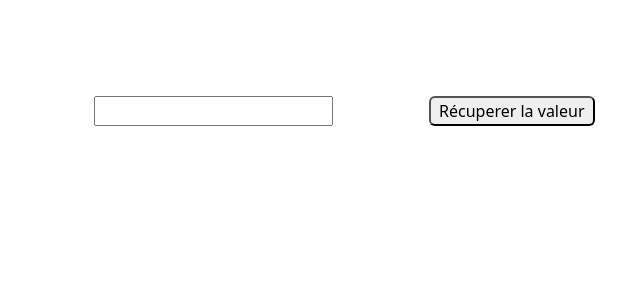
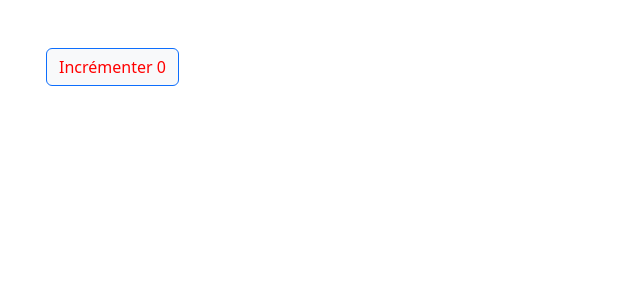
Before and after one commit to b0b1n/tuto-react, a React (Vite) app: page / in a window 1280 px wide. Shown: the top 300 px of the page, without its empty margins (2-642 px from the left). Built offline with nearby package versions, Linux system fonts and the light colour scheme.

Commit message:
5.React useLayoutEffect

```diff
--- a/src/index.jsx
+++ b/src/index.jsx
@@ -1,21 +1,28 @@
-import React, { useRef } from "react";
+import React, { useCallback, useLayoutEffect, useState, useRef } from "react";
 import { render } from "react-dom";
 
+function wait(duration) {
+  const t = Date.now();
+  while (true) {
+    return Date.now() - t > duration ?? true;
+  }
+}
 function App() {
+  const [count, setCount] = useState(0);
+  const button = useRef(null)
 
-  const input = useRef(null)
-  const compteur = useRef({count : 0})
+  const increment = useCallback(() => setCount((c) => c + 1), []);
+
+  useLayoutEffect(()=>{
+    button.current.style.color =  (count%2 === 0 ) ? 'red' : 'green'
+  }, [count])
 
 
-  const handleButtonClick = function(){
-    compteur.current.count++
-    console.log(compteur);
-  }
-
-  return <div className="m-5 ">
-    <input type="text" className="m-5" ref={input}/>
-    <button className="m-5 rounded ps-2 pe-2" onClick={handleButtonClick}>Récuperer la valeur </button>
-  </div>
+  return (
+    <div className="m-5 ">
+      <button onClick={increment} ref={button} className="btn btn-light border-primary">Incrémenter {count} </button>
+    </div>
+  );
 }
 
 render(<App />, document.getElementById("app"));
```
Also changed, not shown: 2 other files (tests, documents, lock files or other folders).
